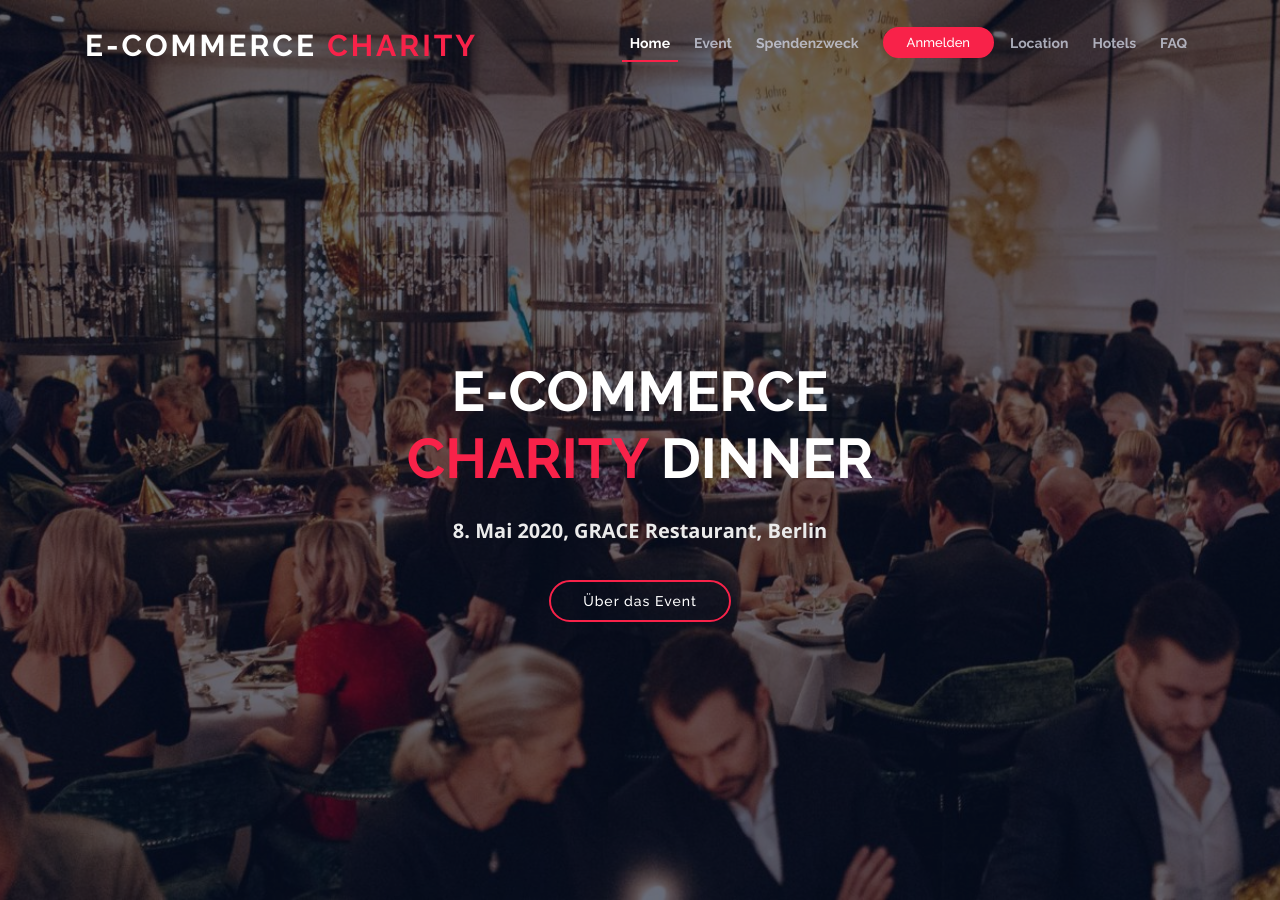
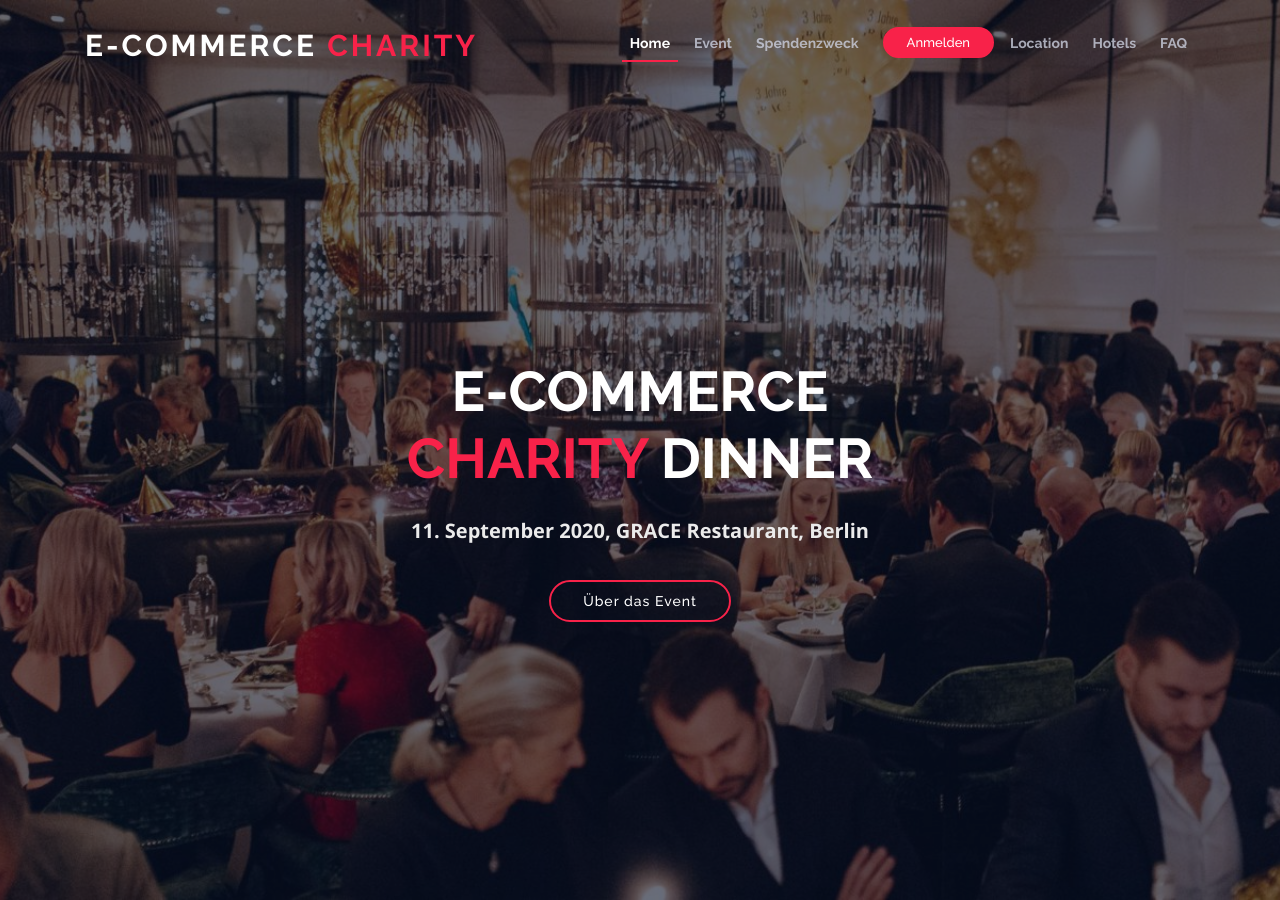
Before and after one commit to ScaleCommerce/ecommerce-charity.de, a Jekyll site: the page built from index.html, in a window 1280 px wide and 900 px high. Built offline with Jekyll 4.4.1, drawn with Linux system fonts in a browser that asks for light colours.

Commit message:
Datum geändert

```diff
--- a/_config.yml
+++ b/_config.yml
@@ -5,7 +5,7 @@ description: |
 email: info@scale.sc
 location: GRACE Restaurant
 charity: Technovation Girls Germany
-date: 8. Mai 2020
+date: 11. September 2020
 city: Berlin
 baseurl: "/"
 url: "https://ecommerce-charity.de"
```
